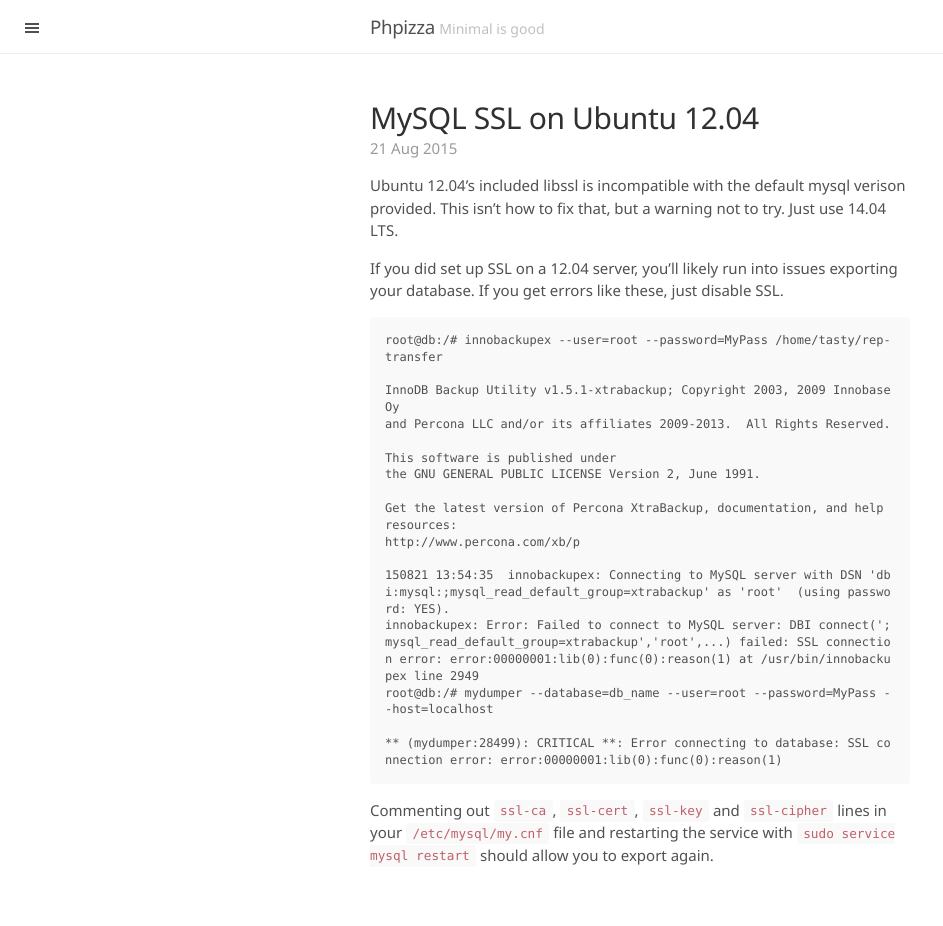
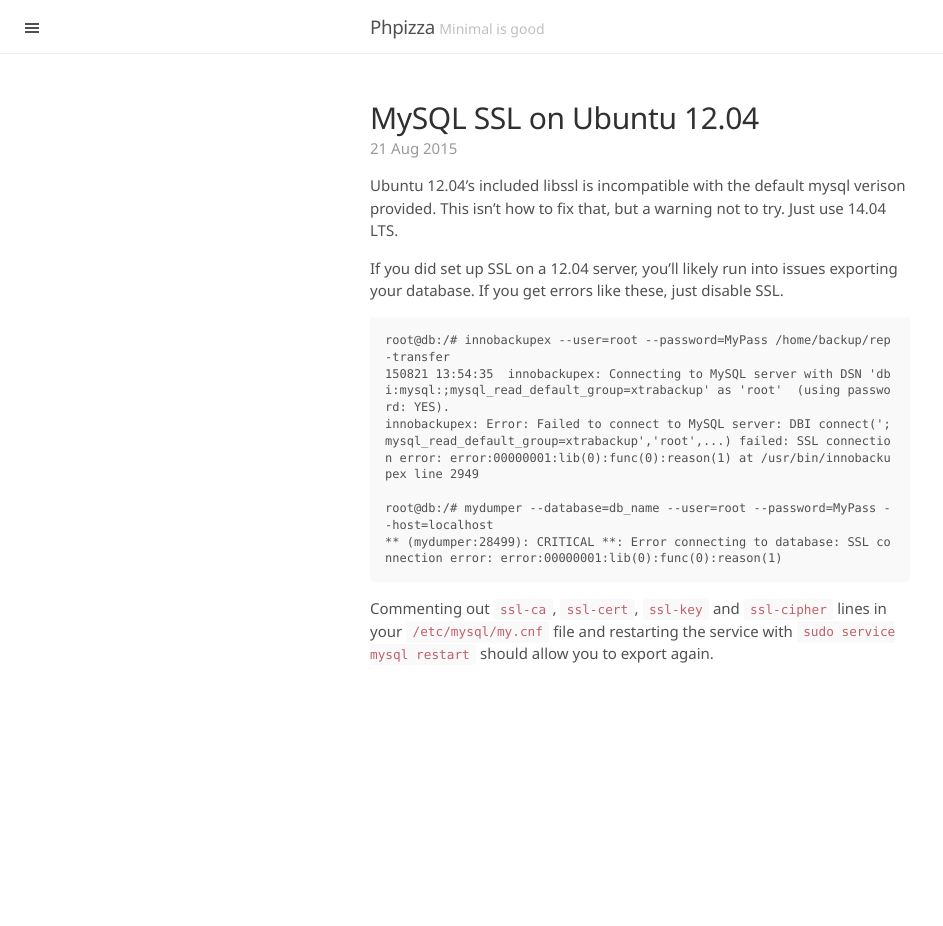
Before and after one commit to Alanaktion/alanaktion.github.io, a Jekyll site: the page built from _posts/2015-08-21-mysql-ssl-on-ubuntu-12-04.md, in a window 1280 px wide. Shown: the whole page, without its empty margins (0-943 px from the left). Built offline with Jekyll 4.4.1, drawn with Linux system fonts in a browser that asks for light colours; Markdown is read by kramdown in place of the engine named in the settings; after the commit the page ends 900 px from its top, so only the background shows below that.

Commit message:
Minor edits to past posts

````diff
--- a/_posts/2015-08-21-mysql-ssl-on-ubuntu-12-04.md
+++ b/_posts/2015-08-21-mysql-ssl-on-ubuntu-12-04.md
@@ -8,21 +8,11 @@
 If you did set up SSL on a 12.04 server, you'll likely run into issues exporting your database. If you get errors like these, just disable SSL.
 
 ```
-root@db:/# innobackupex --user=root --password=MyPass /home/tasty/rep-transfer
-
-InnoDB Backup Utility v1.5.1-xtrabackup; Copyright 2003, 2009 Innobase Oy
-and Percona LLC and/or its affiliates 2009-2013.  All Rights Reserved.
-
-This software is published under
-the GNU GENERAL PUBLIC LICENSE Version 2, June 1991.
-
-Get the latest version of Percona XtraBackup, documentation, and help resources:
-http://www.percona.com/xb/p
-
+root@db:/# innobackupex --user=root --password=MyPass /home/backup/rep-transfer
 150821 13:54:35  innobackupex: Connecting to MySQL server with DSN 'dbi:mysql:;mysql_read_default_group=xtrabackup' as 'root'  (using password: YES).
 innobackupex: Error: Failed to connect to MySQL server: DBI connect(';mysql_read_default_group=xtrabackup','root',...) failed: SSL connection error: error:00000001:lib(0):func(0):reason(1) at /usr/bin/innobackupex line 2949
+
 root@db:/# mydumper --database=db_name --user=root --password=MyPass --host=localhost
-
 ** (mydumper:28499): CRITICAL **: Error connecting to database: SSL connection error: error:00000001:lib(0):func(0):reason(1)
 ```
 
````
Also changed, not shown: _posts/2015-08-09-windows-10.md (+1 -1 lines).
